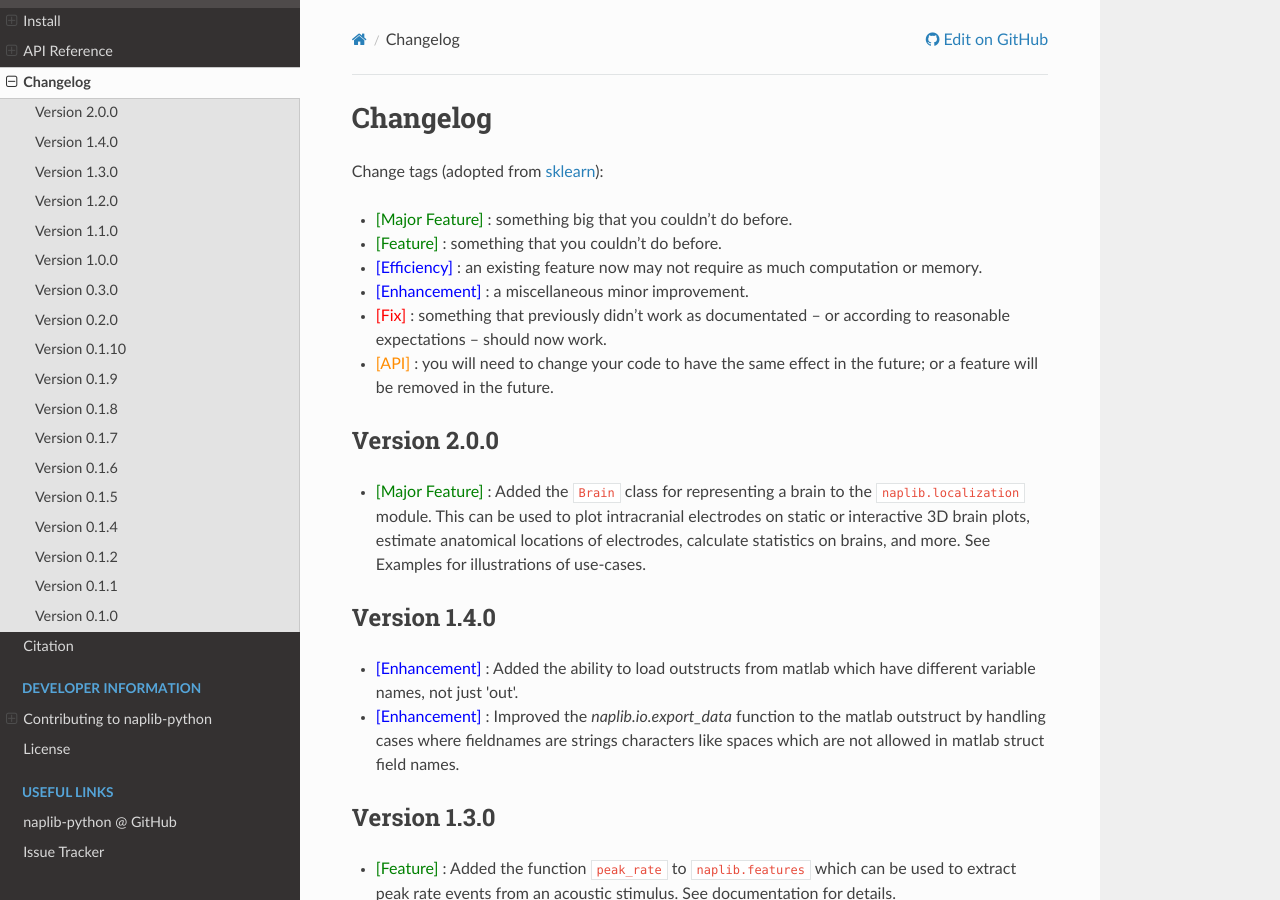
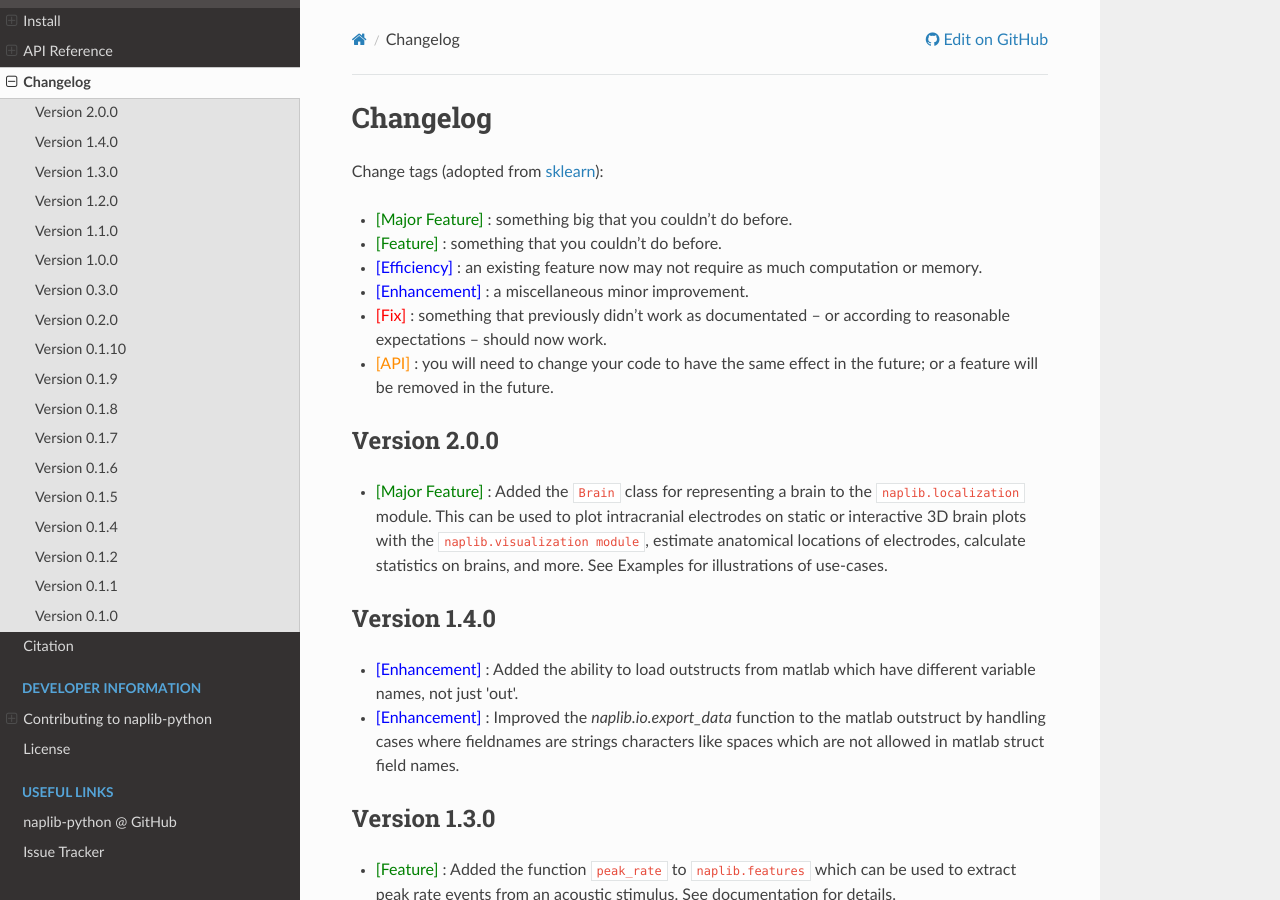
Before and after one commit to naplab/naplib-python, a Sphinx documentation site: the page built from docs/changelog.rst, in a window 1280 px wide and 900 px high. Built offline with Sphinx 7.4.7 and the Read the Docs theme 2.0.0, drawn with Linux system fonts in a browser that asks for light colours; pages that are not in the unit, such as notebooks, are missing from menus; the version number is read from the project's files by our own code.

Commit message:
changelog

```diff
--- a/docs/changelog.rst
+++ b/docs/changelog.rst
@@ -30,7 +30,7 @@ Change tags (adopted from `sklearn <https://scikit-learn.org/stable/whats_new/v0
 
 Version 2.0.0
 -------------
-- |MajorFeature| : Added the ``Brain`` class for representing a brain to the ``naplib.localization`` module. This can be used to plot intracranial electrodes on static or interactive 3D brain plots, estimate anatomical locations of electrodes, calculate statistics on brains, and more. See Examples for illustrations of use-cases.
+- |MajorFeature| : Added the ``Brain`` class for representing a brain to the ``naplib.localization`` module. This can be used to plot intracranial electrodes on static or interactive 3D brain plots with the ``naplib.visualization module``, estimate anatomical locations of electrodes, calculate statistics on brains, and more. See Examples for illustrations of use-cases.
 
 Version 1.4.0
 -------------
```
